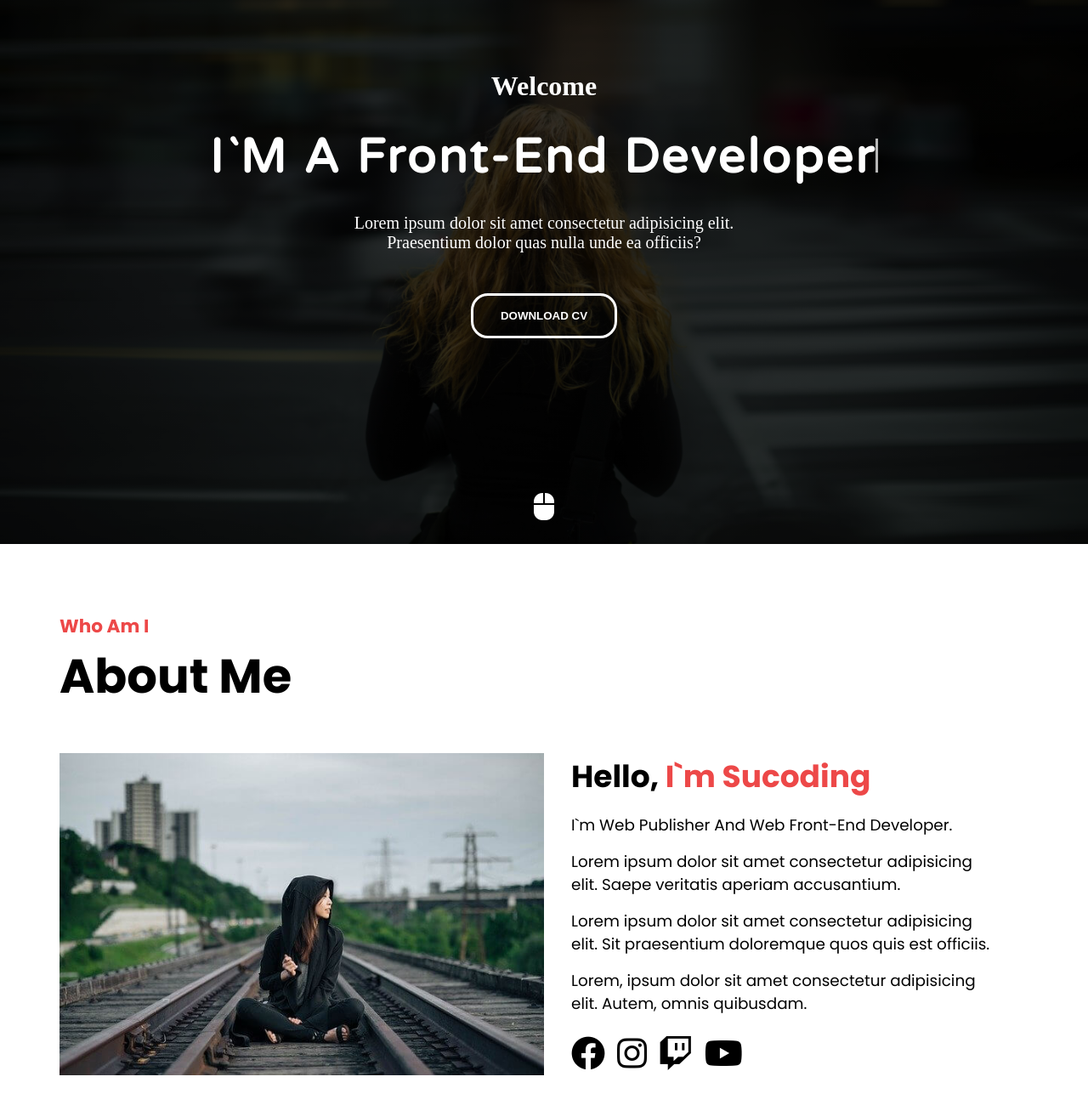
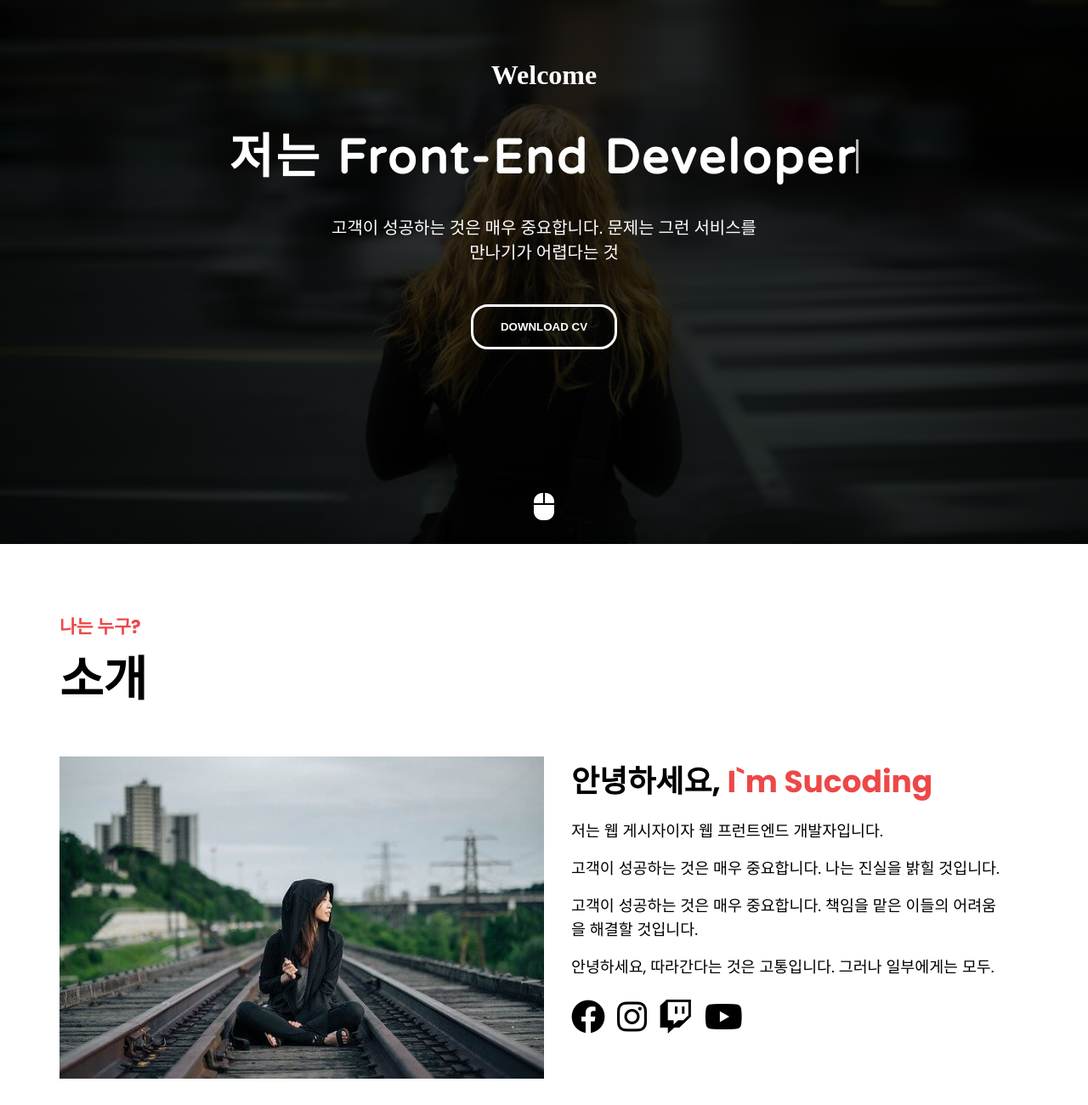
Before and after one commit to aestheok/aestheok.github.io, a plain HTML site: page index.html in a window 1280 px wide. Shown: the part 160-1460 px from the top of the page at 85% size. Drawn offline with Linux system fonts and the light colour scheme.

Commit message:
Add files via upload

```diff
--- a/index.html
+++ b/index.html
@@ -46,8 +46,8 @@
   <main id="main">
     <div class="container">
       <h4>Welcome</h4>
-      <h2 class="active">I`M A <span></span></h2>
-      <p>Lorem ipsum dolor sit amet consectetur adipisicing elit. Praesentium dolor quas nulla unde ea officiis?</p>
+      <h2 class="active"> 저는 <span></span></h2>
+      <p>고객이 성공하는 것은 매우 중요합니다. 문제는 그런 서비스를 만나기가 어렵다는 것</p>
       <button class="download">DOWNLOAD CV</button>
       <button class="mouse"><i class="fa-solid fa-computer-mouse"></i></button>
     </div>
@@ -57,19 +57,19 @@
   <section id="about" class="about">
     <div class="container">
       <div class="title">
-        <h4>Who Am I</h4>
-        <h2>About Me</h2>
+        <h4>나는 누구?</h4>
+        <h2>소개</h2>
       </div>
       <div class="about-self">
         <div class="left">
           <img src="images/me_alone.jpg" alt="">
         </div>
         <div class="right">
-          <h3>Hello, <strong>I`m Sucoding</strong></h3>
-          <p>I`m Web Publisher And Web Front-End Developer.</p>
-          <p>Lorem ipsum dolor sit amet consectetur adipisicing elit. Saepe veritatis aperiam accusantium.</p>
-          <p>Lorem ipsum dolor sit amet consectetur adipisicing elit. Sit praesentium doloremque quos quis est officiis.</p>
-          <p>Lorem, ipsum dolor sit amet consectetur adipisicing elit. Autem, omnis quibusdam.</p>
+          <h3>안녕하세요, <strong>I`m Sucoding</strong></h3>
+          <p>저는 웹 게시자이자 웹 프런트엔드 개발자입니다.</p>
+          <p>고객이 성공하는 것은 매우 중요합니다. 나는 진실을 밝힐 것입니다.</p>
+          <p>고객이 성공하는 것은 매우 중요합니다. 책임을 맡은 이들의 어려움을 해결할 것입니다.</p>
+          <p>안녕하세요, 따라간다는 것은 고통입니다. 그러나 일부에게는 모두.</p>
           <div class="social">
             <a href="#">
               <i class="fa-brands fa-facebook"></i>
```
